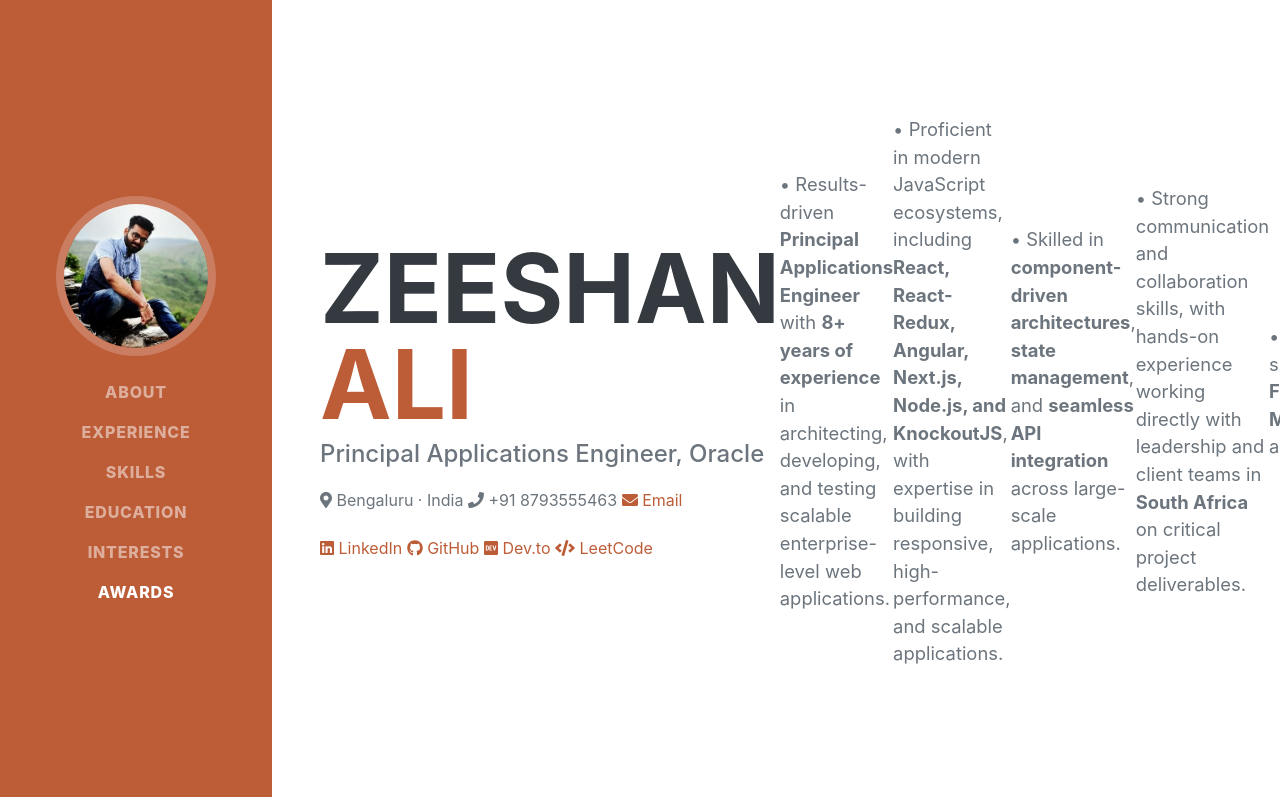
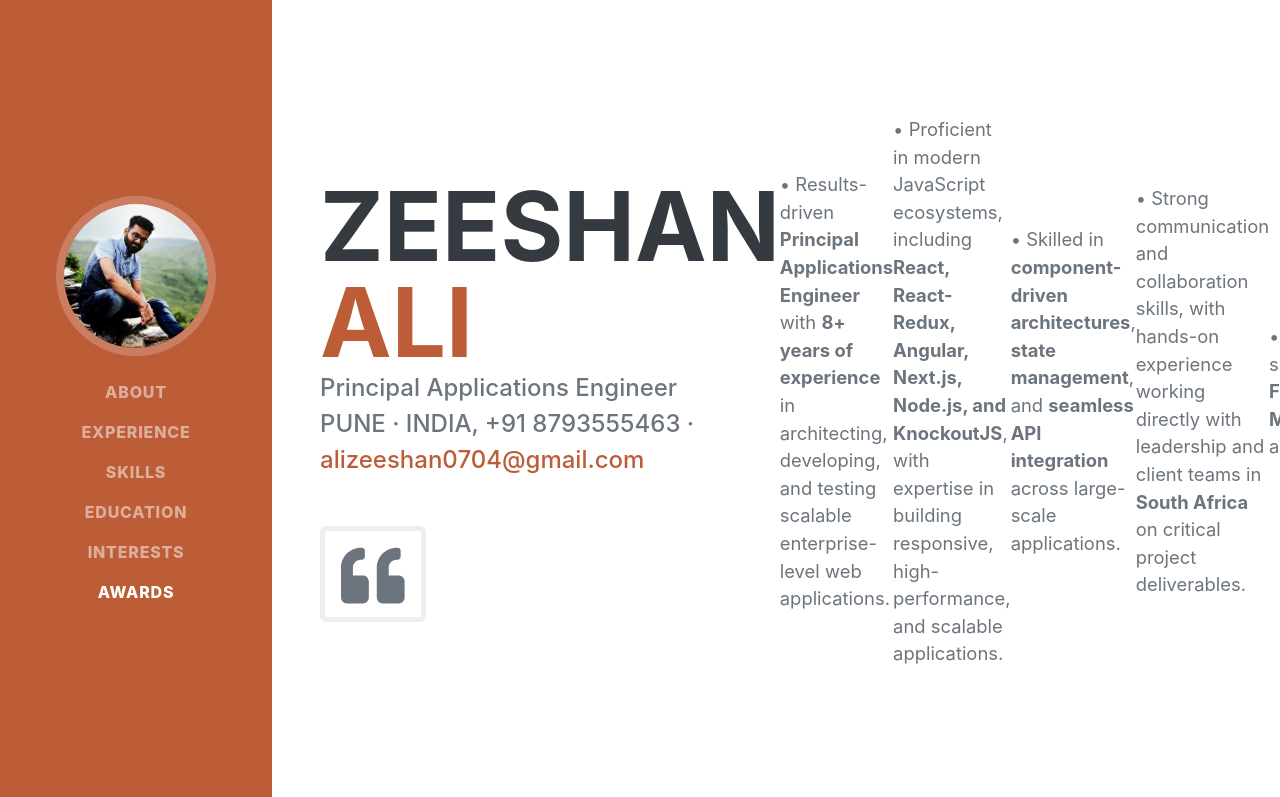
Before and after one commit to ZeeshanAli-0704/ZeeshanAli-0704.github.io, a plain HTML site: page index.html in a window 1280 px wide. Shown: the top 797 px of the page. Drawn offline with nearby package versions, Linux system fonts and the light colour scheme; a web font is replaced by a local one.

Commit message:
Update index.html

```diff
--- a/index.html
+++ b/index.html
@@ -58,36 +58,18 @@
     <!-- About-->
     <section class="resume-section" id="about">
       <div class="resume-section-content">
-        <!-- Name -->
-        <h1 class="mb-1">Zeeshan <span class="text-primary">Ali</span></h1>
-
-        <!-- Position -->
-        <div class="designation-text mb-3">
-          Principal Applications Engineer, Oracle
+               <h1 class="mb-0">
+          Zeeshan
+          <span class="text-primary">Ali</span>
+        </h1>
+        <div class="designation-text mb-0">
+          Principal Applications Engineer
         </div>
-
-        <!-- Contact Info -->
-        <div class="contact-info mb-4">
-          <span><i class="fas fa-map-marker-alt"></i> Bengaluru · India</span>
-          <span><i class="fas fa-phone"></i> +91 8793555463</span>
-          <span><a href="mailto:alizeeshan0704@gmail.com"><i class="fas fa-envelope"></i> Email</a></span>
+        <div class="mail-text mb-5">
+          PUNE · INDIA, +91 8793555463 ·
+          <a href="mailto:alizeeshan0704@gmail.com">alizeeshan0704@gmail.com</a>
         </div>
-
-        <!-- Social Links -->
-        <div class="social-links">
-          <a href="https://www.linkedin.com/in/zeeshan-ali-mg/" target="_blank">
-            <i class="fab fa-linkedin"></i> LinkedIn
-          </a>
-          <a href="https://github.com/ZeeshanAli-0704" target="_blank">
-            <i class="fab fa-github"></i> GitHub
-          </a>
-          <a href="https://dev.to/zeeshanali0704" target="_blank">
-            <i class="fab fa-dev"></i> Dev.to
-          </a>
-          <a href="https://leetcode.com/u/Zeeshan_Ali_MG/" target="_blank">
-            <i class="fas fa-code"></i> LeetCode
-          </a>
-        </div>
+        <i class="fas fa-quote-left fa-4x fa-pull-left fa-border"></i>
       </div>
 
 
```
